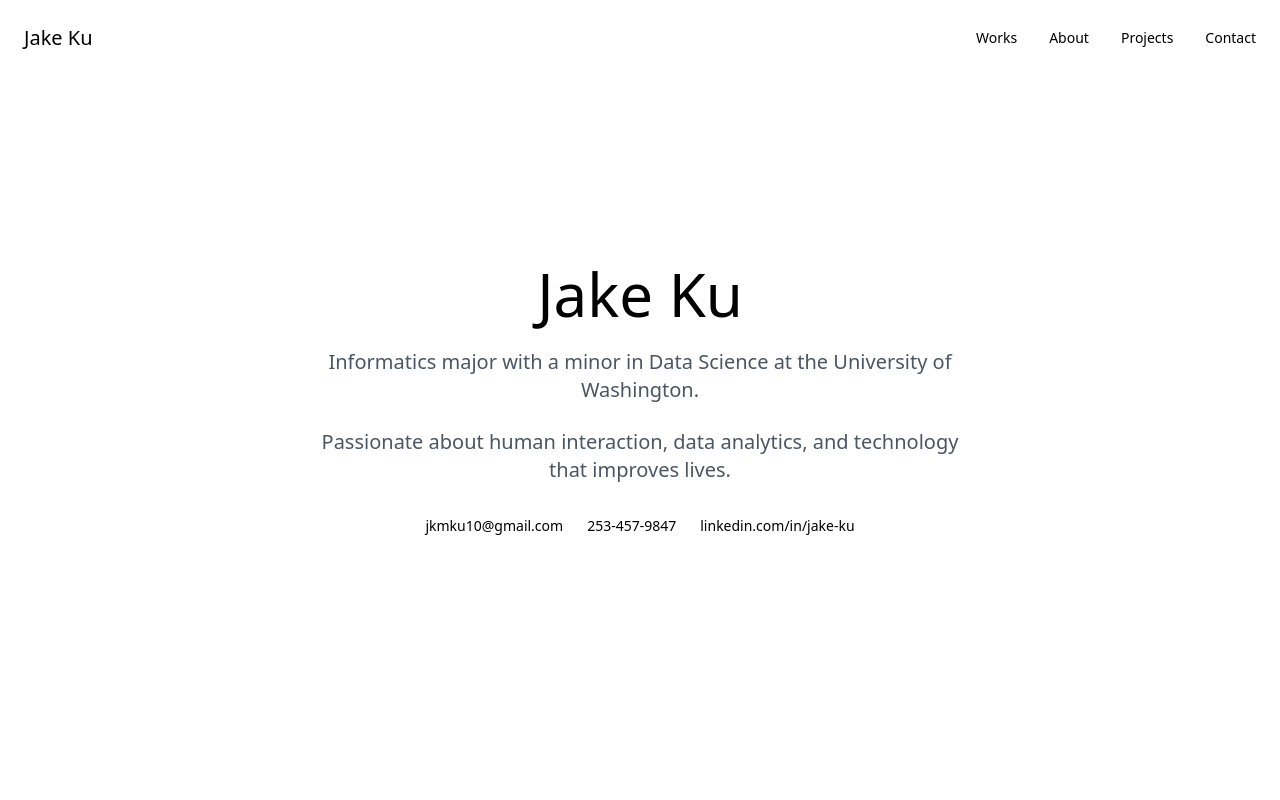
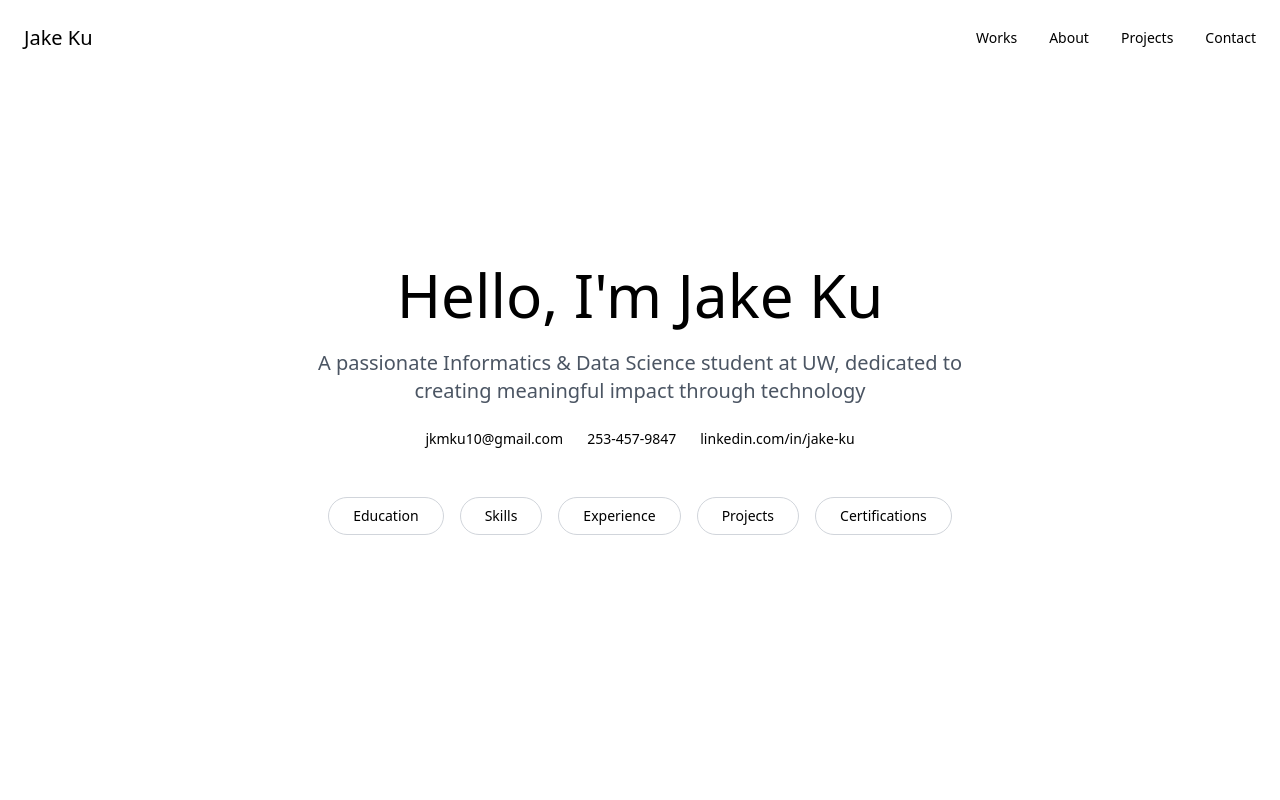
Before and after one commit to Jaku910/JakeKu, a Next.js app: page / in a window 1280 px wide. Shown: the top 800 px of the page. Built offline with nearby package versions, Linux system fonts and the light colour scheme.

Commit message:
Add section IDs for navigation in Resume component

```diff
--- a/src/components/Hero.tsx
+++ b/src/components/Hero.tsx
@@ -1,6 +1,7 @@
 'use client'
 
 import { useEffect, useState } from 'react'
+import Link from 'next/link'
 
 export default function Hero() {
   const [isVisible, setIsVisible] = useState(false)
@@ -13,15 +14,12 @@ export default function Hero() {
     <section className={`min-h-screen flex items-center justify-center px-6 ${isVisible ? 'visible' : ''}`}>
       <div className="max-w-4xl mx-auto text-center">
         <h1 className="text-4xl md:text-6xl font-light mb-6 interactive">
-          Jake Ku
+          Hello, I'm Jake Ku
         </h1>
         <p className="text-lg md:text-xl text-gray-600 mb-6 max-w-2xl mx-auto interactive">
-          Informatics major with a minor in Data Science at the University of Washington.
+          A passionate Informatics & Data Science student at UW, dedicated to creating meaningful impact through technology
         </p>
-        <p className="text-lg md:text-xl text-gray-600 mb-8 max-w-2xl mx-auto interactive">
-          Passionate about human interaction, data analytics, and technology that improves lives.
-        </p>
-        <div className="flex justify-center space-x-6">
+        <div className="flex justify-center space-x-6 mb-12">
           <a
             href="mailto:jkmku10@gmail.com"
             className="text-sm interactive"
@@ -43,6 +41,23 @@ export default function Hero() {
             linkedin.com/in/jake-ku
           </a>
         </div>
+        <div className="flex flex-wrap justify-center gap-4">
+          <Link href="#education" className="px-6 py-2 border border-gray-300 rounded-full text-sm hover:bg-gray-100 transition-colors interactive">
+            Education
+          </Link>
+          <Link href="#skills" className="px-6 py-2 border border-gray-300 rounded-full text-sm hover:bg-gray-100 transition-colors interactive">
+            Skills
+          </Link>
+          <Link href="#experience" className="px-6 py-2 border border-gray-300 rounded-full text-sm hover:bg-gray-100 transition-colors interactive">
+            Experience
+          </Link>
+          <Link href="#projects" className="px-6 py-2 border border-gray-300 rounded-full text-sm hover:bg-gray-100 transition-colors interactive">
+            Projects
+          </Link>
+          <Link href="#certifications" className="px-6 py-2 border border-gray-300 rounded-full text-sm hover:bg-gray-100 transition-colors interactive">
+            Certifications
+          </Link>
+        </div>
       </div>
     </section>
   )
--- a/src/components/Resume.tsx
+++ b/src/components/Resume.tsx
@@ -33,7 +33,7 @@ export default function Resume() {
     <section className={`max-w-4xl mx-auto px-6 py-12 ${isVisible ? 'visible' : ''}`}>
       <div className="space-y-16">
         {/* Education */}
-        <div className="interactive">
+        <div id="education" className="interactive">
           <h2 className="text-2xl font-light mb-8">EDUCATION</h2>
           <div className="space-y-8">
             <div>
@@ -52,7 +52,7 @@ export default function Resume() {
         </div>
 
         {/* Skills */}
-        <div className="interactive">
+        <div id="skills" className="interactive">
           <h2 className="text-2xl font-light mb-8">SKILLS</h2>
           <div className="grid grid-cols-1 md:grid-cols-2 gap-8">
             <div>
@@ -67,7 +67,7 @@ export default function Resume() {
         </div>
 
         {/* Experience */}
-        <div className="interactive">
+        <div id="experience" className="interactive">
           <h2 className="text-2xl font-light mb-8">EXPERIENCE</h2>
           <div className="space-y-12">
             <div>
@@ -115,7 +115,7 @@ export default function Resume() {
         </div>
 
         {/* Projects */}
-        <div className="interactive">
+        <div id="projects" className="interactive">
           <h2 className="text-2xl font-light mb-8">PROJECTS</h2>
           <div className="space-y-12">
             <div>
@@ -139,7 +139,7 @@ export default function Resume() {
         </div>
 
         {/* Certifications */}
-        <div className="interactive">
+        <div id="certifications" className="interactive">
           <h2 className="text-2xl font-light mb-8">CERTIFICATIONS</h2>
           <ul className="text-gray-600 space-y-2">
             <li>AT&T 2024 Technology Academy Certification (June 2024)</li>
```
